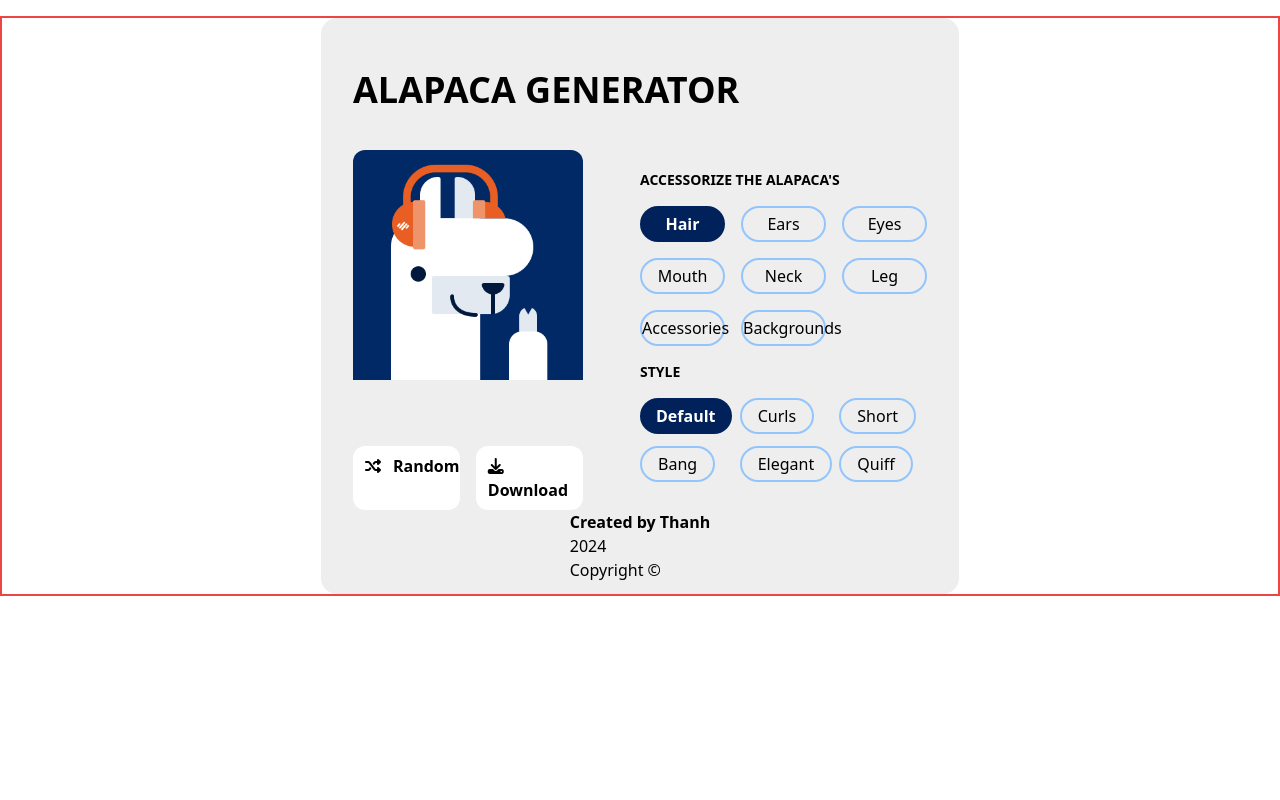
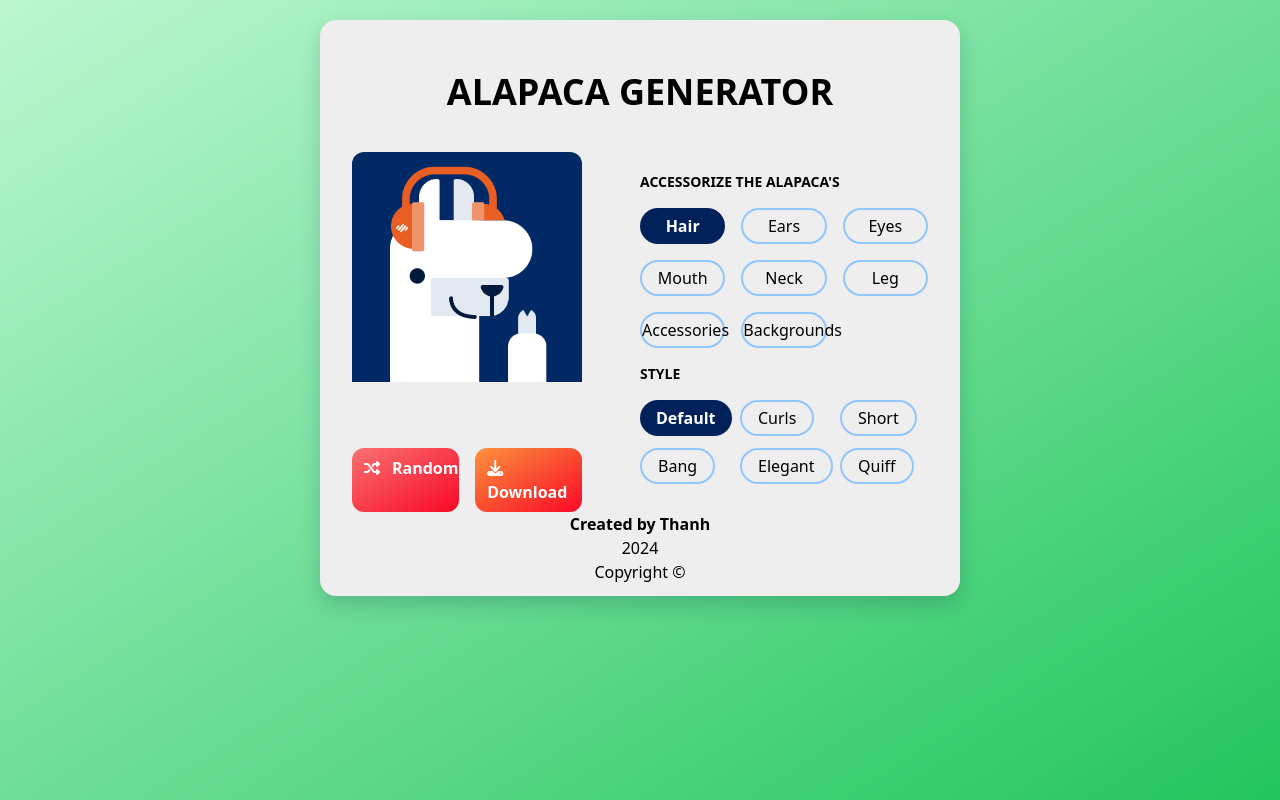
Before and after one commit to ccna123/profile_change, a React (Create React App) app: page / in a window 1280 px wide. Built offline with nearby package versions, Linux system fonts and the light colour scheme.

Commit message:
Update App.jsx

```diff
--- a/src/App.jsx
+++ b/src/App.jsx
@@ -78,9 +78,9 @@ function App() {
   };
 
   return (
-    <div className="m-4 border-2 border-red-500 mx-auto flex justify-center">
-      <main className="bg-[#EEEEEE] px-8 py-3 lg:w-[50%] rounded-2xl">
-        <h1 className="uppercase font-bold md:text-4xl md:my-10 flex justify-start">
+    <div className="bg-gradient-to-br from-green-200 to-green-500 min-h-screen pt-5">
+      <main className="bg-[#EEEEEE] px-8 py-3 lg:w-[50%] rounded-2xl mx-auto shadow-[rgba(13,_38,_76,_0.19)_0px_9px_20px]">
+        <h1 className="uppercase font-bold md:text-4xl md:my-10 w-fit mx-auto">
           alapaca generator
         </h1>
         <div className="grid md:grid-cols-2">
@@ -89,13 +89,13 @@ function App() {
               <DisplayAlapaca updateStyle={updateStyle} />
             </section>
             <div className=" md:w-[80%] flex gap-4">
-              <div className="bg-white rounded-xl pl-3 hover:scale-105 hover:duration-75 mt-4 w-full py-2">
+              <div className="bg-gradient-to-br from-red-400 to-[#f90926] text-white rounded-xl pl-3 hover:scale-105 hover:duration-75 mt-4 w-full py-2">
                 <i className="fa-solid fa-shuffle mr-3" />
                 <button onClick={handleRandomStyle} className="font-bold">
                   Random
                 </button>
               </div>
-              <div className="bg-white rounded-xl pl-3 hover:scale-105 hover:duration-75 mt-4 w-full py-2 ">
+              <div className="bg-gradient-to-br from-orange-400 to-[#f90926] text-white rounded-xl pl-3 hover:scale-105 hover:duration-75 mt-4 w-full py-2 ">
                 <i className="fa-solid fa-download mr-3" />
                 <button onClick={handleDownload} className="font-bold">
                   Download
@@ -149,7 +149,7 @@ function App() {
             </div>
           </section>
         </div>
-        <div className="w-fit mx-auto">
+        <div className="w-fit mx-auto text-center">
           <p className="font-bold">Created by Thanh</p>
           <p>{new Date().getFullYear()}</p>
           <p>Copyright &copy;</p>
```
